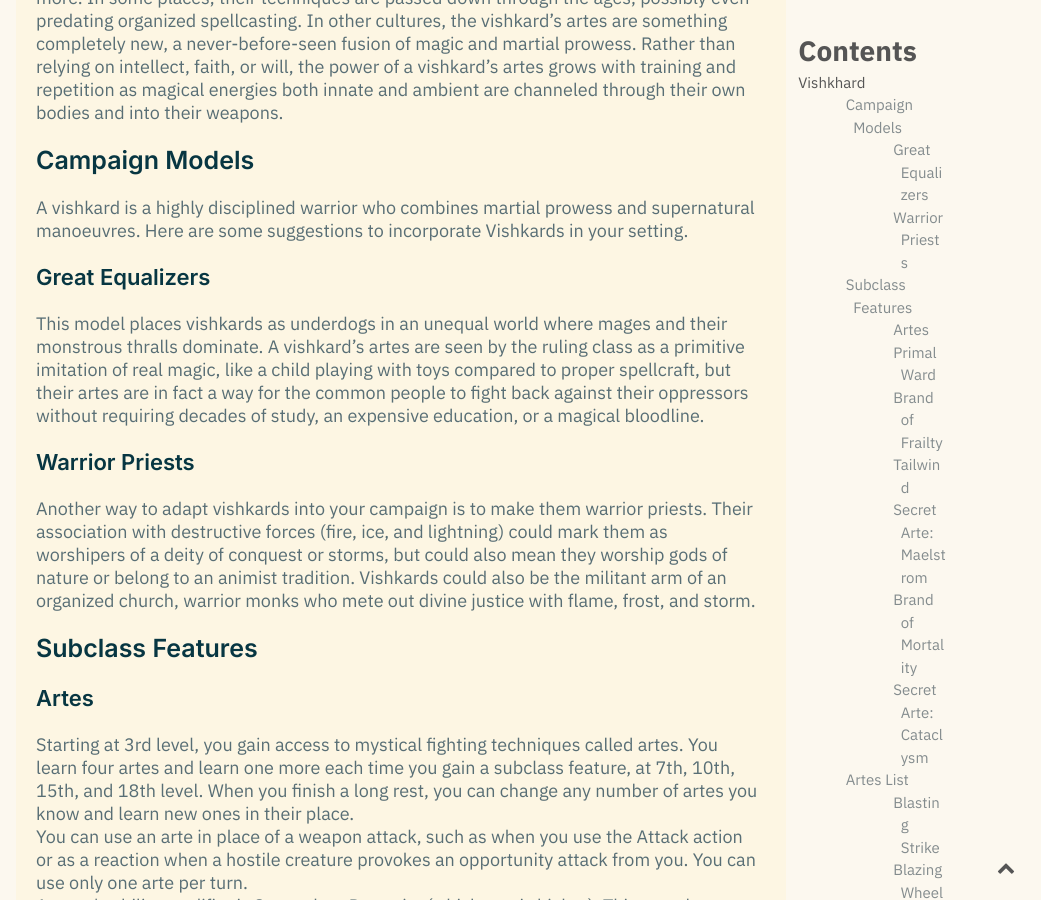
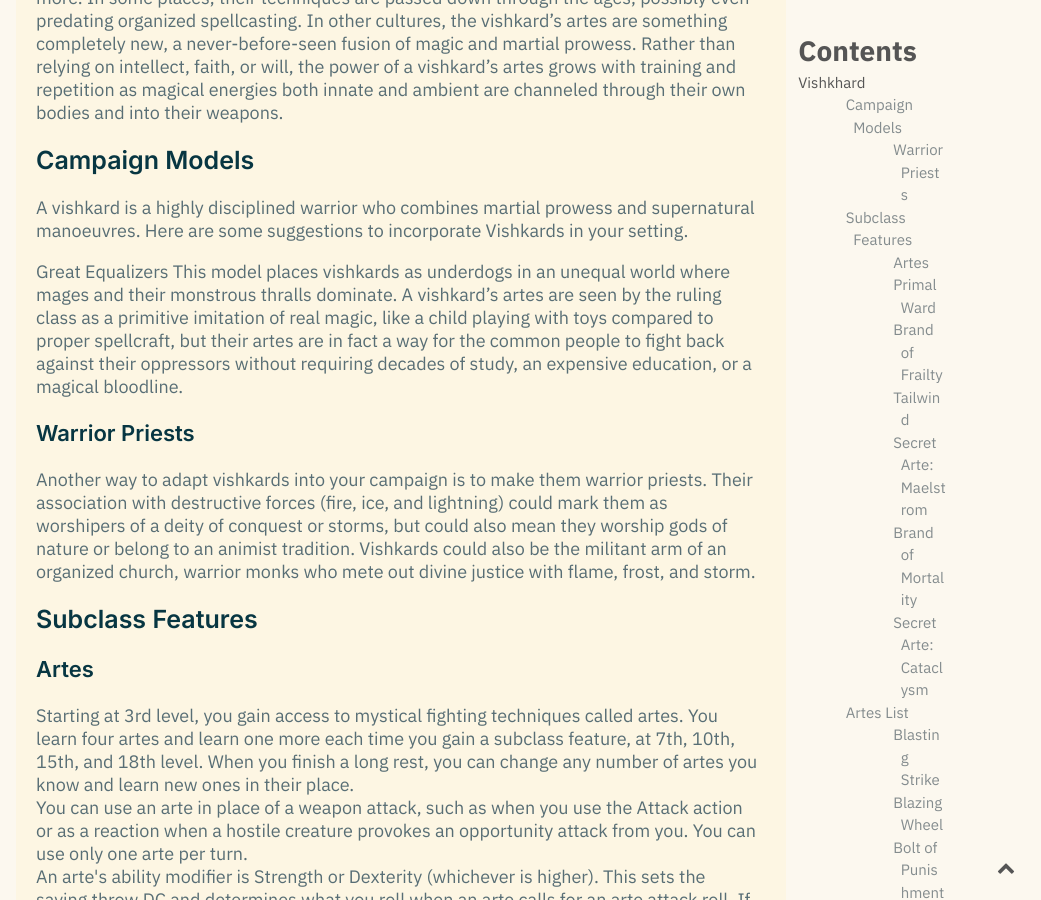
Before and after one commit to 5egeneral/compendium, a Jekyll site: the page built from _notes/20220904-Vishkard.md, in a window 1280 px wide and 900 px high, scrolled down 516 px. Shown: the whole window, without its empty margins (239-1280 px from the left). Built offline with Jekyll 4.4.1, drawn with Linux system fonts in a browser that asks for light colours; the table of contents is made by our own code.

Commit message:
Update 20220904-Vishkard.md

```diff
--- a/_notes/20220904-Vishkard.md
+++ b/_notes/20220904-Vishkard.md
@@ -14,7 +14,7 @@ Vishkards are warrior-mystics who use a fighting method called artes, pseudo-mag
 
 A vishkard is a highly disciplined warrior who combines martial prowess and supernatural manoeuvres. Here are some suggestions to incorporate Vishkards in your setting.
 
-### Great Equalizers
+Great Equalizers
 This model places vishkards as underdogs in an unequal world where mages and their monstrous thralls dominate. A vishkard’s artes are seen by the ruling class as a primitive imitation of real magic, like a child playing with toys compared to proper spellcraft, but their artes are in fact a way for the common people to fight back against their oppressors without requiring decades of study, an expensive education, or a magical bloodline.
 
 ### Warrior Priests
```
